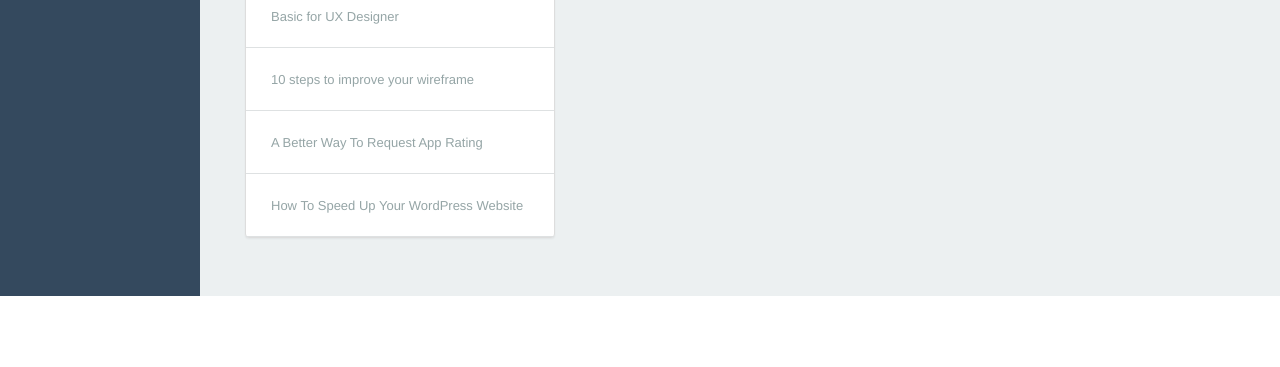
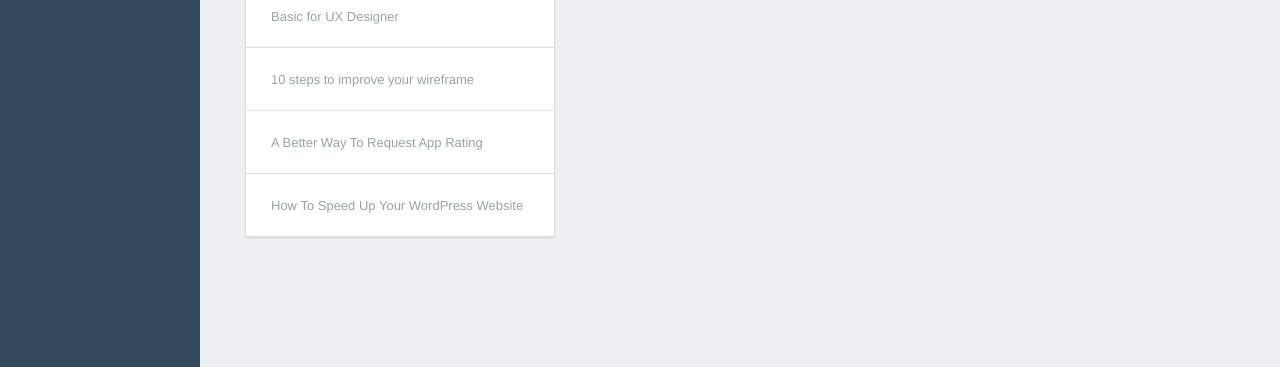
Before and after one commit to Davidtiger92/Dashboard, a plain HTML site: page index.html in a window 1280 px wide. Shown: the part 433-800 px from the top of the page. Drawn offline with nearby package versions, Linux system fonts and the light colour scheme.

Commit message:
fix sidebar height

```diff
--- a/css/main.css
+++ b/css/main.css
@@ -1,4 +1,9 @@
 @import url(https://fonts.googleapis.com/css?family=Open+Sans:400,300,300italic,400italic,600,600italic,700,800,800italic,700italic);
+
+html,
+body {
+	height: 100%;
+}
 
 .sidebar {
 	background-color: #34495e;
@@ -79,7 +84,12 @@
 .dashboard {
 	padding-left: 200px;
 	padding-top: 90px;
-	position: relative;
+	position: absolute;
+	width: 100%;
+	height: 100%;
+	top: 0;
+	left: 0;
+	background-color: #ecf0f1;
 }
 
 .header {
@@ -93,6 +103,7 @@
 	position: absolute;
 	right: 0;
 	top: 0;
+	background-color: #fff;
 }
 
 .header-col-nav {
@@ -146,6 +157,7 @@
 	display: flex;
 	justify-content: space-between;
 	padding: 20px 40px;
+	background-color: #fff;
 }
 
 .content .user-img-body {
@@ -247,6 +259,7 @@
 	/*border-bottom-color: #d4d8d8;
 	border-bottom-size: 1px;*/
 	border-bottom: 1px solid #d4d8d8;
+	background-color: #fff;
 }
 
 .content .tab-navigation ul {
```
